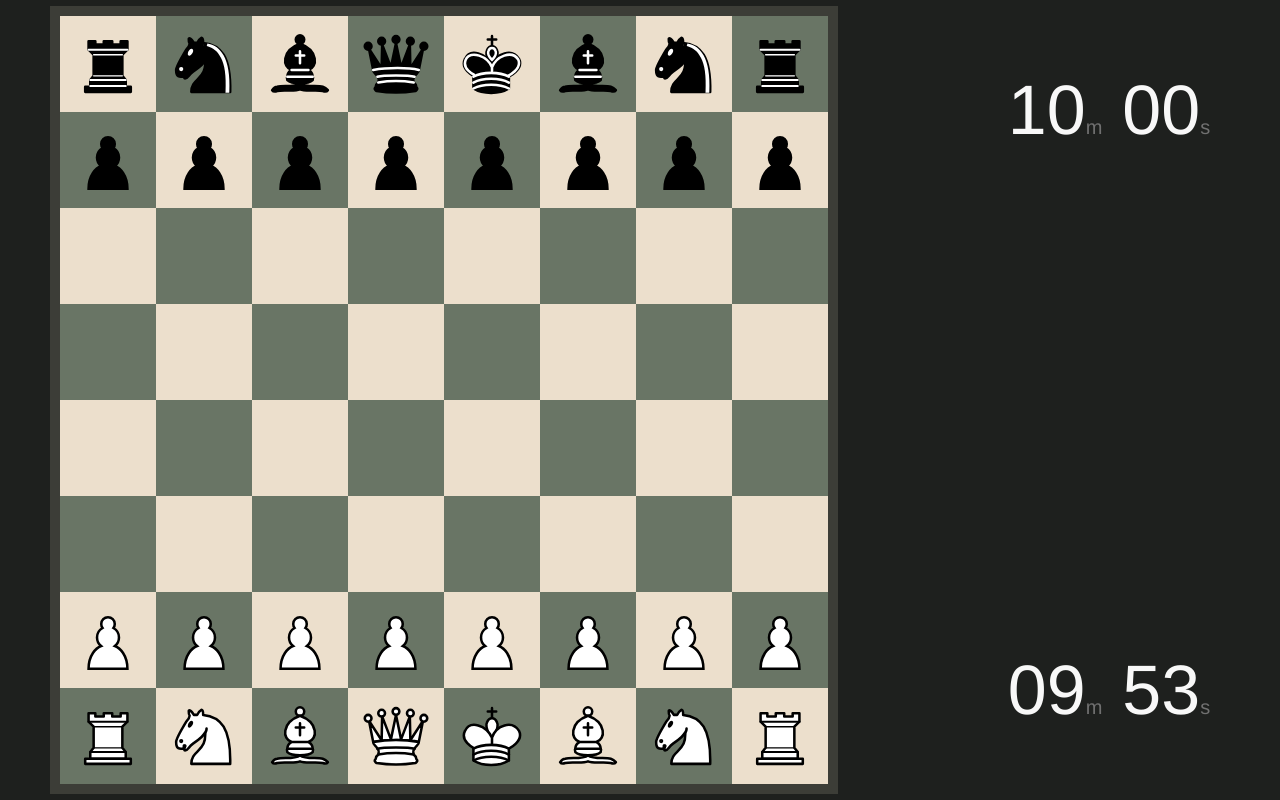
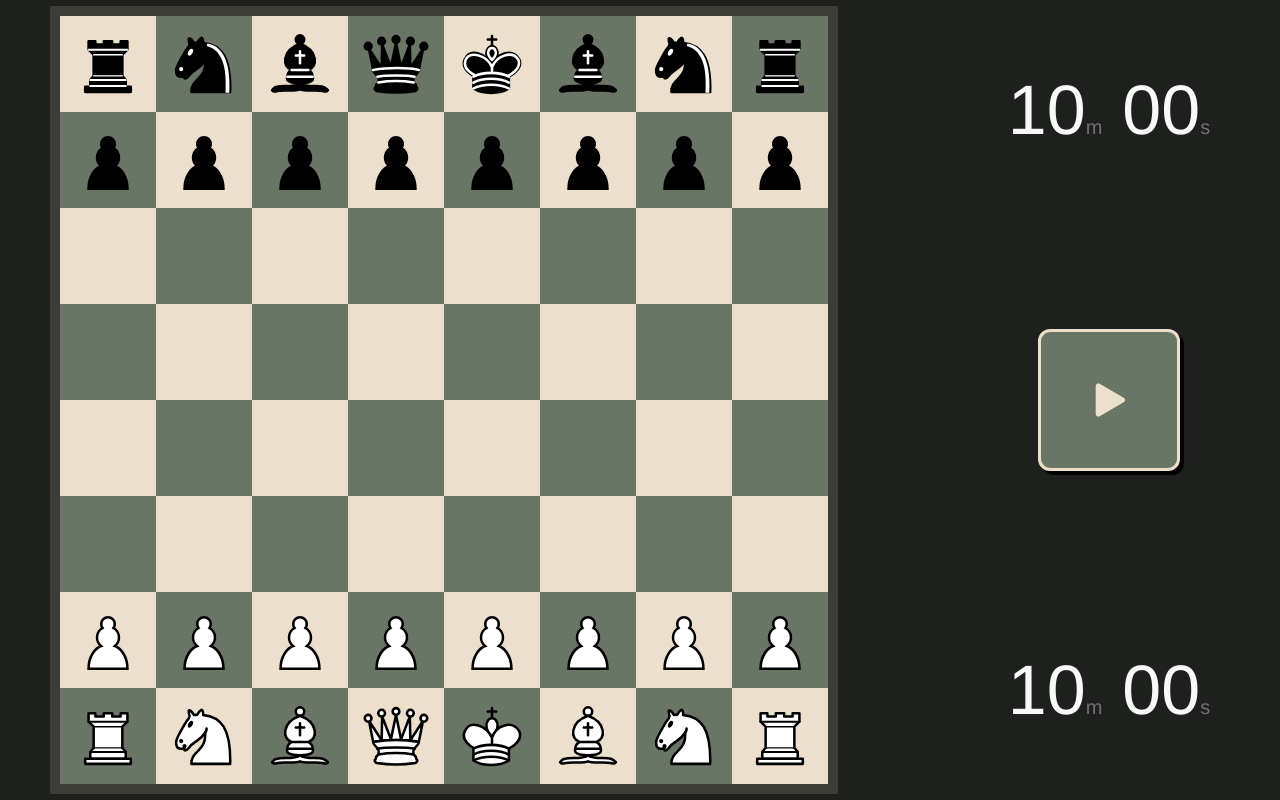
Before and after one commit to Samarth-Nasnodkar/multiplayer-chess, a React (Create React App) app: page / in a window 1280 px wide. Built offline with nearby package versions, Linux system fonts and the light colour scheme.

Commit message:
Added start button to start the game

```diff
--- a/src/App.css
+++ b/src/App.css
@@ -62,3 +62,191 @@
   width: 70px;
   height: 70px;
 }
+
+/* From Uiverse.io by 0xnihilism */
+.button-container {
+  display: flex;
+  justify-content: center;
+  gap: 20px;
+}
+
+/* Common styles for both buttons */
+.brutalist-button {
+  display: flex;
+  flex-direction: column;
+  align-items: center;
+  justify-content: center;
+  width: 142px;
+  height: 142px;
+  color: #e5dede;
+  font-weight: bold;
+  text-decoration: none;
+  position: relative;
+  cursor: pointer;
+  overflow: hidden;
+  transition: all 0.3s cubic-bezier(0.25, 0.8, 0.25, 1);
+}
+
+/* Styles for the first button */
+.button-1 {
+  background-color: #697565;
+  border: 3px solid #ECDFCC;
+  border-radius: 12px;
+  box-shadow: 4px 4px 1px #000000;
+}
+
+.button-1:hover {
+  background-color: #697565;
+  border-color: #030504;
+  transform: translate(-6px, -6px) rotate(1deg);
+  box-shadow: 10px 10px 0 #000000, 15px 15px 20px rgba(64, 164, 122, 0.2);
+}
+
+.button-1::before,
+.button-1::after {
+  content: "";
+  position: absolute;
+  top: 0;
+  width: 100%;
+  height: 100%;
+  background: linear-gradient(
+    90deg,
+    transparent,
+    rgba(255, 255, 255, 0.1),
+    transparent
+  );
+  transition: 0.6s;
+}
+
+.button-1::before {
+  left: -100%;
+}
+.button-1::after {
+  left: 100%;
+}
+
+.button-1:hover::before {
+  animation: swipeRight 1.5s infinite;
+}
+.button-1:hover::after {
+  animation: swipeLeft 1.5s infinite;
+}
+
+@keyframes swipeRight {
+  100% {
+    transform: translateX(200%) skew(-45deg);
+  }
+}
+
+@keyframes swipeLeft {
+  100% {
+    transform: translateX(-200%) skew(-45deg);
+  }
+}
+
+/* Hover effects */
+.brutalist-button:hover .play-button-logo {
+  transform: translateY(-10px);
+}
+
+.brutalist-button:hover .play-button-icon {
+  width: 40px;
+  height: 40px;
+}
+
+.bruta.brutalist-button:hover .play-button-text {
+  opacity: 1;
+  max-height: 60px;
+  margin-top: 8px;
+}
+
+/* Styles for the play-button logo and text */
+.play-button-logo {
+  display: flex;
+  flex-direction: column;
+  align-items: center;
+  justify-content: center;
+  transition: all 0.3s cubic-bezier(0.25, 0.8, 0.25, 1);
+  z-index: 3;
+}
+
+.play-button-icon {
+  width: 64px;
+  height: 64px;
+  transition: all 0.3s cubic-bezier(0.25, 0.8, 0.25, 1);
+}
+
+.play-button-text {
+  font-size: 24px;
+  letter-spacing: 0.5px;
+  transition: all 0.3s cubic-bezier(0.25, 0.8, 0.25, 1);
+  opacity: 0;
+  max-height: 0;
+  overflow: hidden;
+}
+
+.button-text {
+  display: flex;
+  flex-direction: column;
+  align-items: center;
+  line-height: 1.2;
+  text-align: center;
+  opacity: 0;
+  max-height: 0;
+  overflow: hidden;
+  transition: all 0.3s cubic-bezier(0.25, 0.8, 0.25, 1);
+  z-index: 3;
+}
+
+/* .button-text span:first-child {
+  font-size: 12px;
+  font-weight: normal;
+} */
+
+.button-text span:last-child {
+  font-size: 16px;
+}
+
+/* Hover effects */
+.brutalist-button:hover .play-button-logo {
+  transform: translateY(-10px);
+}
+
+.brutalist-button:hover .play-button-icon {
+  width: 40px;
+  height: 40px;
+}
+
+.brutalist-button:hover .button-text,
+.brutalist-button:hover .play-button-text {
+  opacity: 1;
+  max-height: 60px;
+  margin-top: 8px;
+}
+
+/* Animation for the play-button logo */
+@keyframes spin-and-zoom {
+  0% {
+    transform: rotate(0deg) scale(1);
+  }
+  50% {
+    transform: rotate(180deg) scale(1.1);
+  }
+  100% {
+    transform: rotate(360deg) scale(1);
+  }
+}
+
+.brutalist-button:hover .play-button-icon {
+  animation: spin-and-zoom 4s cubic-bezier(0.25, 0.8, 0.25, 1) infinite;
+}
+
+.brutalist-button:hover .play-button-text {
+  text-shadow: 2px 2px 4px rgba(0, 0, 0, 0.3);
+}
+
+.brutalist-button:active .play-button-icon,
+.brutalist-button:active .play-button-text,
+.brutalist-button:active .button-text {
+  transform: scale(0.95);
+}
--- a/src/App.tsx
+++ b/src/App.tsx
@@ -42,7 +42,7 @@ function App() {
   const [playingSide, setPlayingSide] = useState(pieceSide.white);
   const [showPromoPopup, setShowPromoPopup] = useState(false);
   const [pawnPromotionLocation, setPawnPromotionLocation] = useState({row: -1, col: -1});
-  const [status, setStatus] = useState(gameStatus.running);
+  const [status, setStatus] = useState(gameStatus.notStarted);
   const opponentTimerRef = useRef<TimerHandle>(null);
   const selfTimerRef = useRef<TimerHandle>(null);
 
@@ -258,6 +258,22 @@ function App() {
         <div className="timer-opponent">
           <Timer ref={opponentTimerRef} minutes={10} seconds={0} running={false}/>
         </div>
+        <div className="button-container">
+          <button className="brutalist-button play-button button-1" onClick={() => {
+            setStatus(gameStatus.running);
+            selfTimerRef.current?.toggleTimer();
+          }}>
+            <div className="play-button-logo">
+            <svg className='play-button-icon' xmlns="http://www.w3.org/2000/svg" viewBox="0 0 24 24" fill="#ECDFCC" id="play">
+              <path d="M7 17.259V6.741a1 1 0 0 1 1.504-.864l9.015 5.26a1 1 0 0 1 0 1.727l-9.015 5.259A1 1 0 0 1 7 17.259Z"></path>
+            </svg>
+            </div>
+            <div className="button-text">
+              <span>Start</span>
+            </div>
+          </button>
+        </div>
+
         <div className="timer-self">
           <Timer ref={selfTimerRef} minutes={10} seconds={0} running={status === gameStatus.running}/>
         </div>
```
